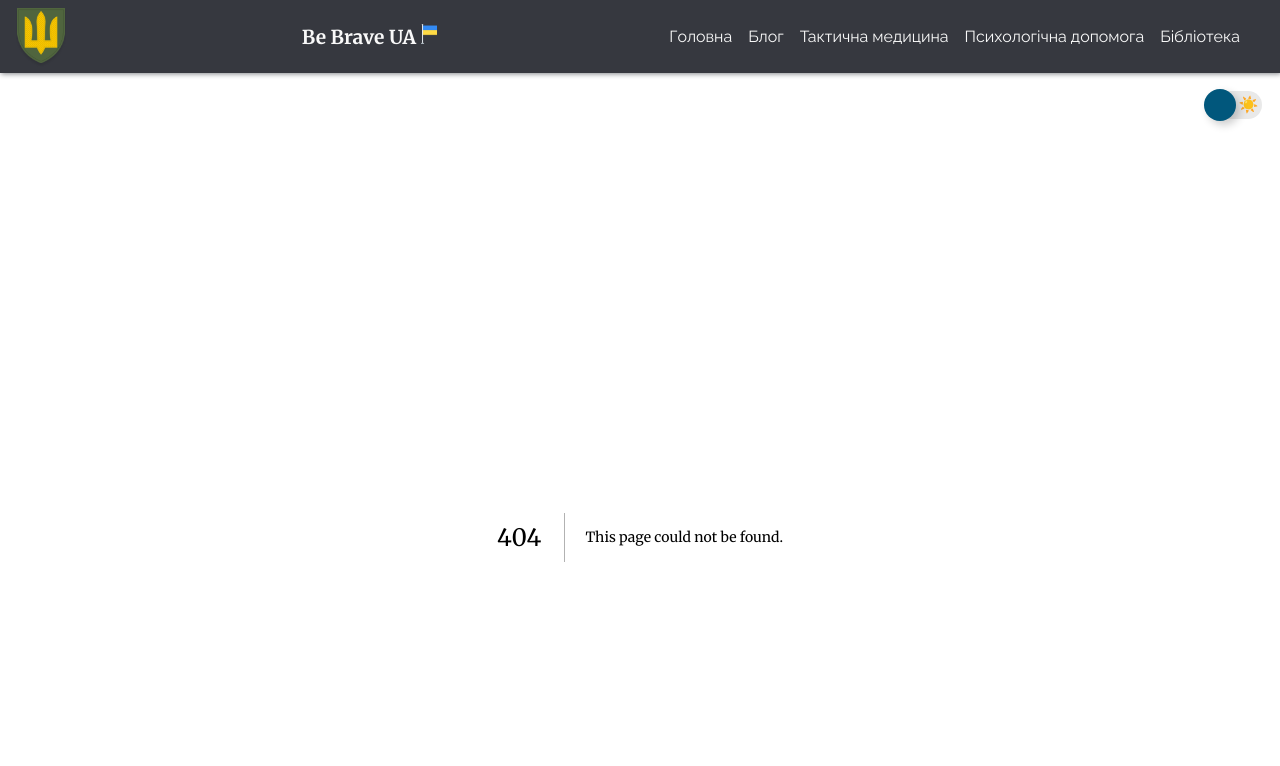
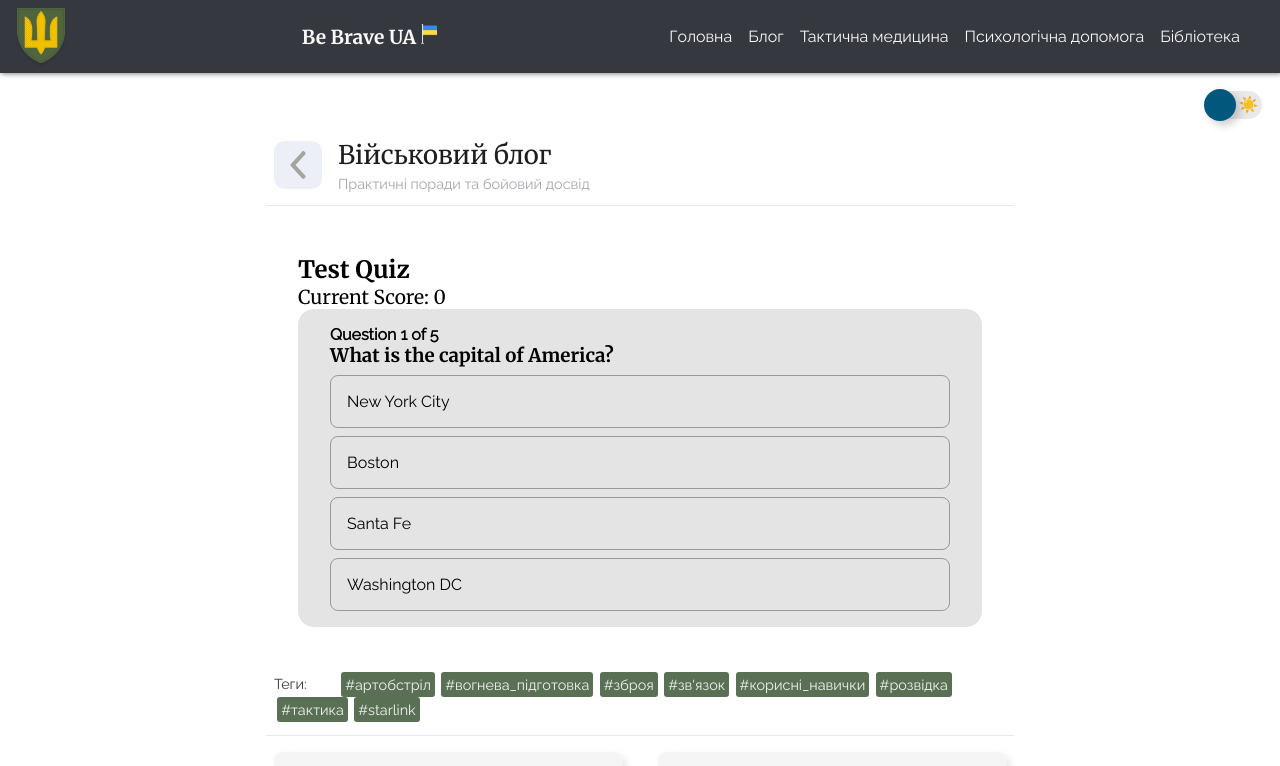
Before and after one commit to art-ste-web/be-brave-ua-blog-next-js, a Next.js app: page /arta in a window 1280 px wide. Before the commit this address had no page. Shown: the top 766 px of the page. Built offline with nearby package versions, Linux system fonts and the light colour scheme.

Commit message:
add quiz component and arta page

```diff
--- /dev/null
+++ b/components/Qiuz.js
@@ -0,0 +1,119 @@
+import  { useState } from 'react';
+
+
+function Quiz() {
+//properties
+
+const [showFinalResults, setFinalResults] = useState(false);
+const [score, setScore] = useState(0);
+const [currentQuestion, setCurrentQuestion] = useState(0);
+
+const questions = [
+  {
+    text: "What is the capital of America?",
+    options: [
+      { id: 0, text: "New York City", isCorrect: false },
+      { id: 1, text: "Boston", isCorrect: false },
+      { id: 2, text: "Santa Fe", isCorrect: false },
+      { id: 3, text: "Washington DC", isCorrect: true },
+    ],
+  },
+  {
+    text: "What year was the Constitution of America written?",
+    options: [
+      { id: 0, text: "1787", isCorrect: true },
+      { id: 1, text: "1776", isCorrect: false },
+      { id: 2, text: "1774", isCorrect: false },
+      { id: 3, text: "1826", isCorrect: false },
+    ],
+  },
+  {
+    text: "Who was the second president of the US?",
+    options: [
+      { id: 0, text: "John Adams", isCorrect: true },
+      { id: 1, text: "Paul Revere", isCorrect: false },
+      { id: 2, text: "Thomas Jefferson", isCorrect: false },
+      { id: 3, text: "Benjamin Franklin", isCorrect: false },
+    ],
+  },
+  {
+    text: "What is the largest state in the US?",
+    options: [
+      { id: 0, text: "California", isCorrect: false },
+      { id: 1, text: "Alaska", isCorrect: true },
+      { id: 2, text: "Texas", isCorrect: false },
+      { id: 3, text: "Montana", isCorrect: false },
+    ],
+  },
+  {
+    text: "Which of the following countries DO NOT border the US?",
+    options: [
+      { id: 0, text: "Canada", isCorrect: false },
+      { id: 1, text: "Russia", isCorrect: true },
+      { id: 2, text: "Cuba", isCorrect: true },
+      { id: 3, text: "Mexico", isCorrect: false },
+    ],
+  },
+];
+
+//helper functions
+
+const optionClicked = (isCorrect) => {
+  if(isCorrect){
+    setScore(score + 1)
+  }
+  if(currentQuestion + 1 < questions.length) {
+    setCurrentQuestion(currentQuestion + 1);
+  } else {
+    setFinalResults(true)
+  }
+}
+
+const restartGame = () => {
+  setScore(0);
+  setCurrentQuestion(0);
+  setFinalResults(false);
+}
+
+  return (
+    <div className="quiz-container">
+      <section className=''>
+      {/* 1.Header */}
+        <h1 className=''>Test Quiz</h1>
+      {/* 2.Current score */}
+        <h2 className=''>Current Score: {score}</h2>
+
+      {showFinalResults ? (
+        /* 4.Final results */
+        <div className='quiz-results'>
+          <h2>Final results</h2>
+          <p>{score} out of {questions.length} correct - ({(score/questions.length)*100}%)</p>
+          <button onClick={() => restartGame()} className=''>Restart Quiz</button>
+        </div>
+      ) : (
+        /* 3.Qustion card */
+        <div className='question-card'>
+          <h4 className=''>Question {currentQuestion + 1} of {questions.length}</h4>
+          <h3 className=''>{questions[currentQuestion].text}</h3>
+
+          <ul className=''>
+            {questions[currentQuestion].options.map((option) =>{
+                return (
+                  <li onClick={() => optionClicked(option.isCorrect)} key={option.id} className=''>{option.text}</li>
+                )
+              })
+            }
+
+          </ul>
+        </div>
+      )}
+
+
+
+      </section>
+
+    </div>
+  );
+}
+
+export default Quiz;
--- a/package.json
+++ b/package.json
@@ -15,7 +15,7 @@
     "gray-matter": "^4.0.3",
     "json-server": "^0.17.1",
     "marked": "^4.1.1",
-    "next": "^13.5.6",
+    "next": "^15.2.4",
     "react": "^18.2.0",
     "react-dom": "^18.2.0",
     "react-switch": "^7.0.0",
--- /dev/null
+++ b/pages/arta/index.js
@@ -0,0 +1,69 @@
+import fs from 'fs'
+import path from 'path'
+import matter from 'gray-matter'
+import Head from 'next/head'
+import CurrentPageHeader from '../../components/CurrentPageHeader'
+import Quiz from '../../components/Qiuz'
+import Post from '../../components/PostCard'
+import TagsCloud from '../../components/TagsCloud'
+import { sortByDate } from '../../utils'
+
+export default function Home({ posts }) {
+  //console.log(posts)
+  return (
+    <div>
+      <Head>
+        <title>Військовий блог. Досвід бійців та корисні поради.</title>
+        <meta name="description" content="В статтях блогу зібрані практичні поради вій бійців засновані на досвіді ведення бойових дій під час російсько-української війни." />
+        <link rel="icon" href="/favicon.ico" />
+      </Head>
+
+      <CurrentPageHeader
+         text='Військовий блог'
+         backLink='/'
+         desc='Практичні поради та бойовий досвід'
+      />
+
+      <Quiz />
+
+      <TagsCloud />
+
+       <div className='cards-grid'>
+        {posts.map((post, index) => (
+          <Post key={index} post={post} />
+        ))}
+      </div>
+
+    </div>
+  )
+}
+
+export async function getStaticProps() {
+  // Get files from the posts dir
+  const files = fs.readdirSync(path.join('posts'))
+
+  //Get slug and frontmatter from posts
+  const posts = files.map(filename => {
+
+    //Create slug
+    const slug = filename.replace('.md', '')
+
+    //Get frontmatter
+    const markdownWithMeta = fs.readFileSync(path.join('posts', filename), 'utf-8')
+    const { data: frontmatter } = matter(markdownWithMeta)
+
+
+    return {
+      slug,
+      frontmatter
+    }
+  })
+
+  //console.log(posts)
+
+  return {
+    props: {
+      posts: posts.sort(sortByDate),
+    }
+  }
+}
--- a/pages/index.js
+++ b/pages/index.js
@@ -30,6 +30,12 @@ const categoryData = [
     cardDesc: 'Настанови, учбові матеріали, книги',
     cardBg: '/images/categories/lib.jpg',
     cardLink: '/biblioteka'
+  },
+  {
+    cardTitle: 'Артилерія',
+    cardDesc: 'Настанови, учбові матеріали, книги',
+    cardBg: '/images/categories/arta.jpeg',
+    cardLink: '/arta'
   },
 ]
 
--- a/styles/globals.css
+++ b/styles/globals.css
@@ -1207,7 +1207,7 @@ ol {
 }
 
 .quiz-container .question-card {
-  background-color: #bebebe;
+  background-color: #e4e4e4;
   border-radius: 1rem;
   padding: 1rem 2rem;
 }
@@ -1219,6 +1219,11 @@ ol {
   border-radius: .5rem;
   cursor: pointer;
 }
+
+.quiz-container .question-card li:hover {
+  background-color: #059669;
+}
+
 
 .quiz-container .question-card .correct-answer {
   background-color: #14b853d8;
@@ -1237,3 +1242,8 @@ ol {
 .quiz-container .quiz-results h3 {
   margin-bottom: 1rem;
 }
+
+#dark .quiz-container .question-card {
+  background-color: #0e1229;
+  color: var(--grey-text);
+}
```
Also changed, not shown: pages/arta/[slug].js (added, +92 -0 lines), public/images/categories/arta.jpeg (added), 1 other file (tests, documents, lock files or other folders).
